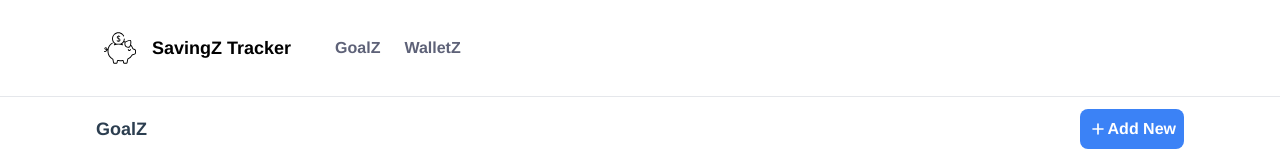
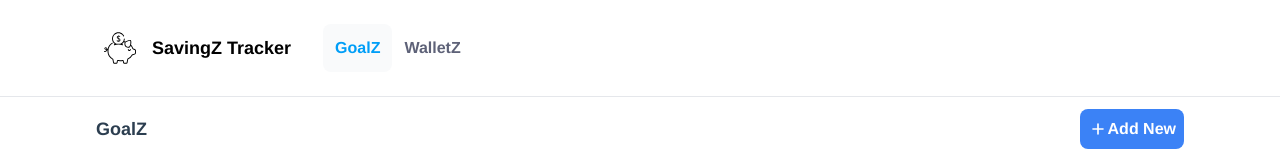
Before and after one commit to Zeaventyyy/SavingZ-Tracker, a Vue app: page /goalz in a window 1280 px wide. Shown: the top 160 px of the page. Built offline with nearby package versions, Linux system fonts and the light colour scheme; no server answers; what vue-sweetalert2, vue-toast-notification would draw is missing.

Commit message:
Override active class using tailwind

```diff
--- a/src/index.css
+++ b/src/index.css
@@ -11,6 +11,7 @@
 }
 
 /*Nav Styles*/
+
 .nav-lg {
   @apply lg:justify-start lg:flex-row lg:p-6 lg:pl-24 lg:pr-24;
 }
@@ -18,4 +19,8 @@
   @apply items-center p-3 hover:bg-gray-50 hover:text-metronic rounded-lg text-navTitleColor font-semibold;
 }
 
+.active {
+  @apply bg-gray-50 text-metronic;
+}
+
 /*Nav Styles*/
```
